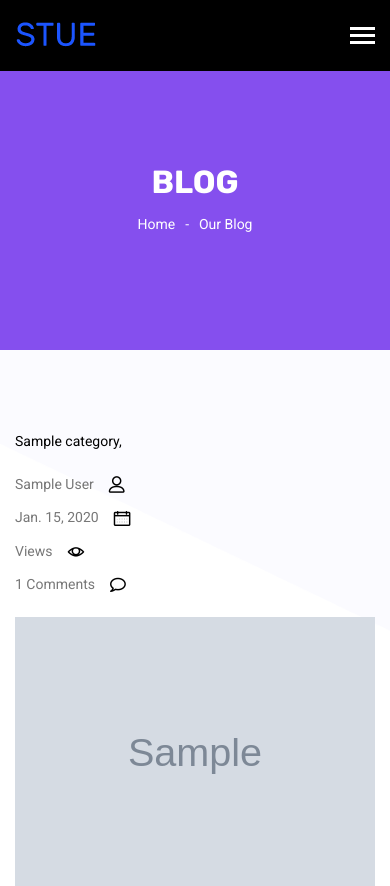
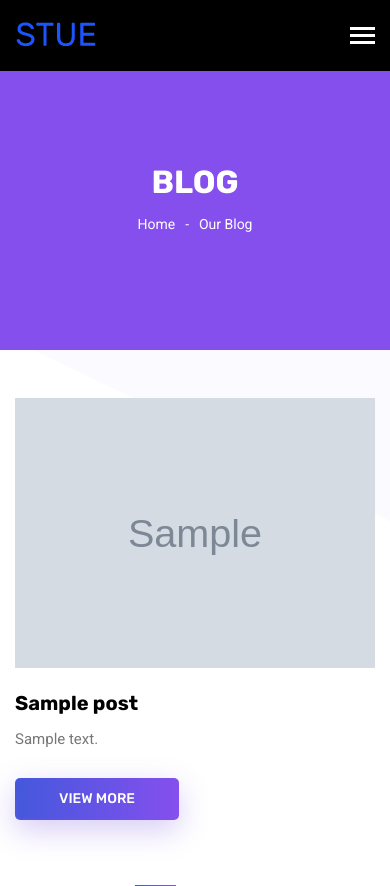
Before and after one commit to stuartelimu/satner, a Django app: template blog/templates/blog/post_list.html in a window 390 px wide. Shown: the top 886 px of the page. Run offline with Django 3.2, Linux system fonts and the light colour scheme; tables that the repository leaves empty hold one stand-in row (values such as "Sample post"); the template is opened without the code that fills it: values that come from a table or form of the project are taken from there, most other values are stand-ins (such as "Sample title", 1, 10 or a date in 2020); grey boxes marked "Sample" are stand-in pictures; some libraries are stand-ins or nearby versions.

Commit message:
hide post details on smaller devices

```diff
--- a/blog/templates/blog/category_post_list.html
+++ b/blog/templates/blog/category_post_list.html
@@ -32,7 +32,7 @@
                 <div class="blog_left_sidebar">
                     {% for post in posts %}
                     <article class="row blog_item">
-                        <div class="col-md-3">
+                        <div class="col-md-3 col-md-3 d-none d-sm-none d-md-block">
                             <div class="blog_info text-right">
                                 <div class="post_tag">
                                     {% for category in post.categories.all %}
--- a/blog/templates/blog/post_list.html
+++ b/blog/templates/blog/post_list.html
@@ -32,7 +32,7 @@
                     <div class="blog_left_sidebar">
                         {% for post in posts %}
                         <article class="row blog_item">
-                            <div class="col-md-3">
+                            <div class="col-md-3 d-none d-sm-none d-md-block">
                                 <div class="blog_info text-right">
                                     <div class="post_tag">
                                         {% for category in post.categories.all %}
```
